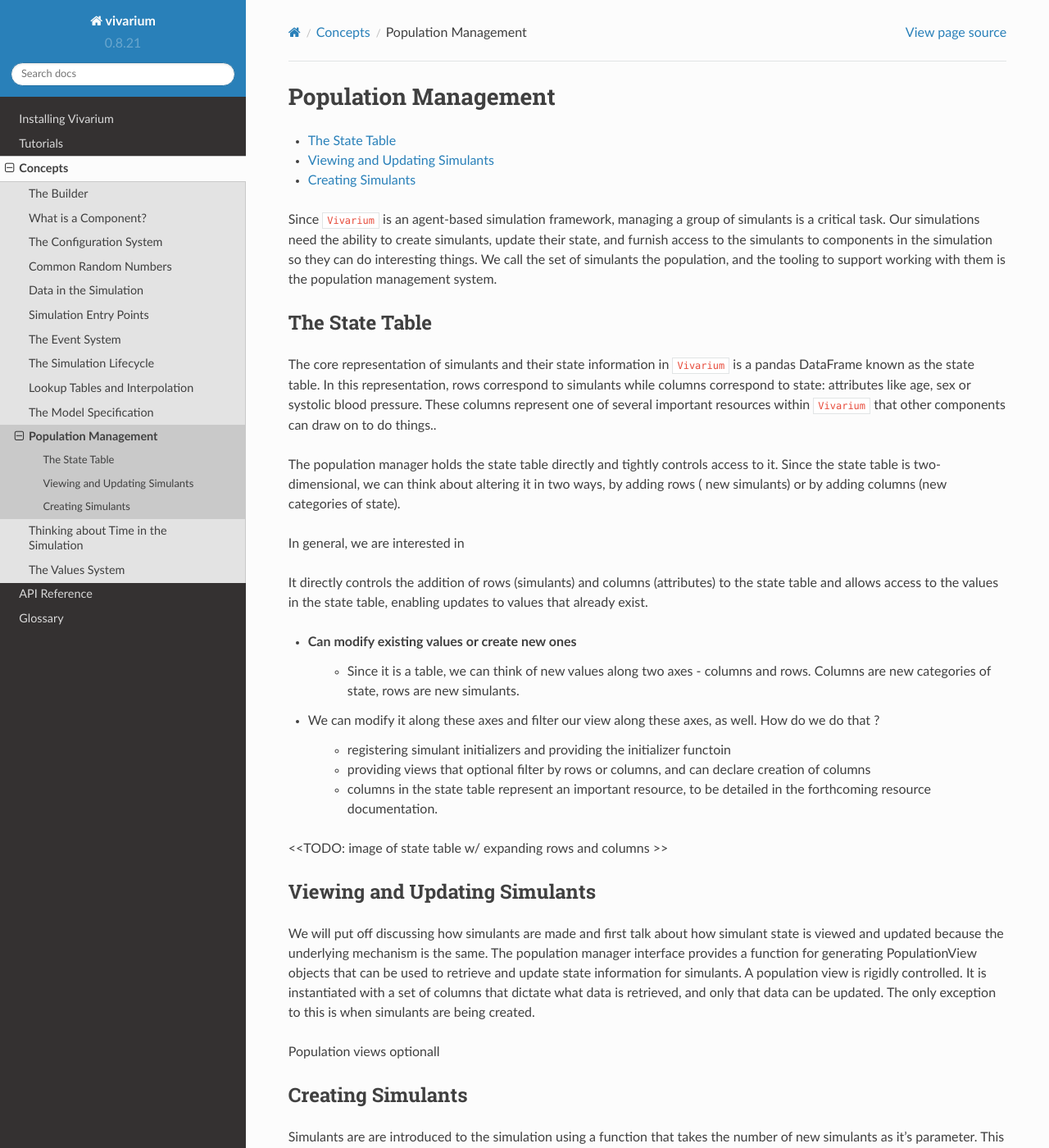
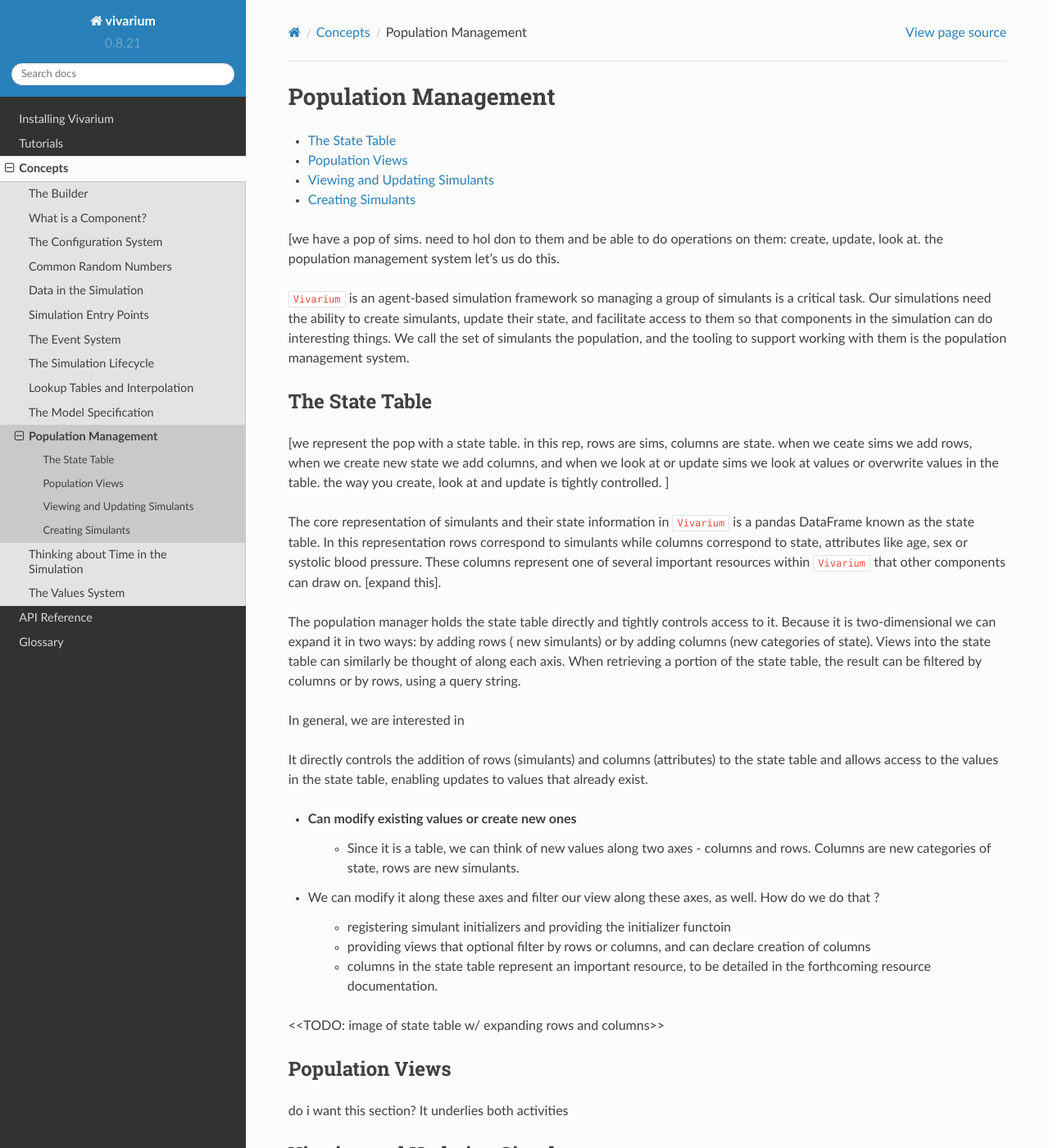
Before and after one commit to ihmeuw/vivarium, a Sphinx documentation site: the page built from docs/source/concepts/population.rst, in a window 1280 px wide and 1400 px high. Shown: the whole window at 82% size. Built offline with Sphinx 7.4.7 and the Read the Docs theme 2.0.0, drawn with Linux system fonts in a browser that asks for light colours; some of the changed text lies outside the part shown.

Commit message:
wip: summarizes and layout changes

```diff
--- a/docs/source/concepts/population.rst
+++ b/docs/source/concepts/population.rst
@@ -9,18 +9,41 @@ Population Management
    :local:
    :backlinks: none
 
-Since ``Vivarium`` is an agent-based simulation framework, managing a group of :term:`simulants` is a critical task. Our simulations need the ability to create simulants, update their state, and furnish access to the simulants to components in the simulation so they can do interesting things.  We call the set of simulants the population, and the tooling to support working with them is the population management system.
+[we have a pop of sims. need to hol don to them and be able to do operations
+on them: create, update, look at. the population management system let's us do this.
+
+``Vivarium`` is an agent-based simulation framework so managing a group of
+:term:`simulants` is a critical task. Our simulations need the ability to create
+simulants, update their state, and facilitate access to them so that components
+in the simulation can do interesting things.  We call the set of
+simulants the population, and the tooling to support working with them is the
+population management system.
 
 The State Table
 ---------------
 
-The core representation of simulants and their state information in ``Vivarium`` is a pandas DataFrame known as the state table. In this representation, rows correspond to simulants while columns correspond to state: attributes like age, sex or systolic blood pressure. These columns represent one of several important resources within ``Vivarium`` that other components can draw on to do things..
+[we represent the pop with a state table. in this rep, rows are sims, columns are
+state. when we ceate sims we add rows, when we create new state we add columns,
+and when we look at or update sims we look at values or overwrite values in the table.
+the way you create, look at and update is tightly controlled. ]
 
-The population manager holds the state table directly and tightly controls access to it. Since the state table is two-dimensional, we can think about altering it in two ways, by adding rows ( new simulants) or by adding columns (new categories of state).
+The core representation of simulants and their state information in ``Vivarium``
+is a pandas DataFrame known as the state table. In this representation rows
+correspond to simulants while columns correspond to state, attributes like age,
+sex or systolic blood pressure. These columns represent one of several important
+resources within ``Vivarium`` that other components can draw on. [expand this].
+
+The population manager holds the state table directly and tightly controls
+access to it. Because it is two-dimensional we can expand it in two ways: by adding rows ( new simulants) or by adding columns (new categories of state).
+Views into the state table can similarly be thought of along each axis. When
+retrieving a portion of the state table, the result can be filtered by columns
+or by rows, using a query string.
 
 In general, we are interested in
 
-It directly controls the addition of rows (simulants) and columns (attributes) to the state table and allows access to the values in the state table, enabling updates to values that already exist.
+It directly controls the addition of rows (simulants) and columns (attributes)
+to the state table and allows access to the values in the state table, enabling
+updates to values that already exist.
 
 
 
@@ -38,23 +61,41 @@ It directly controls the addition of rows (simulants) and columns (attributes) t
 
 
 
-<<TODO: image of state table w/ expanding rows and columns >>
+<<TODO: image of state table w/ expanding rows and columns>>
+
+
+Population Views
+----------------
+
+do i want this section? It underlies both activities
+
 
 
 Viewing and Updating Simulants
 ------------------------------
 
-We will put off discussing how simulants are made and first talk about how
-simulant state is viewed and updated because the underlying mechanism is the same. The population manager interface provides a function for generating PopulationView objects that can be used to retrieve and update state information for simulants. A population view is rigidly controlled. It is instantiated with a set of columns that dictate what data is retrieved, and only that data can be updated. The only exception to this is when simulants are being created.
+We will put off discussing how simulants are made because that relies on  and first talk about how
+simulant are viewed and updated because the underlying mechanism is the
+same. The population manager interface provides a function for generating
+PopulationView objects that can be used to retrieve and update state information
+for simulants. A population view is rigidly controlled. It is instantiated with
+a set of columns that dictate what data is retrieved, and only that data can be
+updated. The only exception to this is when simulants are being created.
 
-Population views optionall
+Population views optionally
 
 Creating Simulants
 -------------------
 
 Simulants are are introduced to the simulation using a function that takes
 the number of new simulants as it's parameter. This function, known as the
-simulant creator, is provided by the population management system. The population system
+simulant creator, is provided by the population manager interface and is used
+by the simulation entrypoint to initialize the population. It is also used
+by components that introduce new simulants over the course of a simulation, like
+a fertility component that models births. This means there are two distinct
+execution states in which simulants can be created. The p
+
+
 
 
 There are two distinct execution states in which simulants can be created.
```
